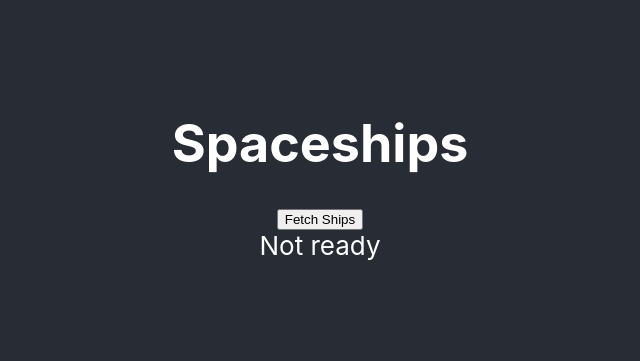
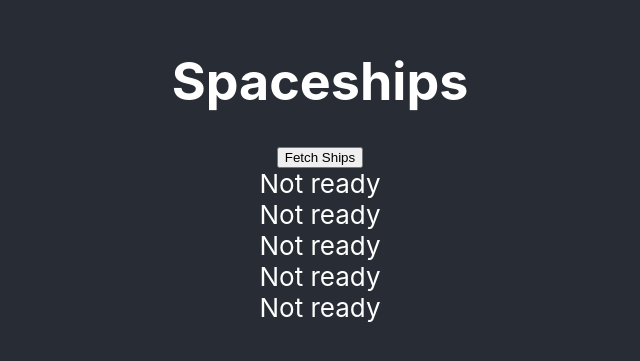
Before and after one commit to macrosxarcadio/fetchtest, a React (Create React App) app: page / in a window 1280 px wide. Shown: the part 231-592 px from the top of the page, without its empty margins (320-960 px from the left). Built offline with nearby package versions, Linux system fonts and the light colour scheme.

Commit message:
huksy install test

```diff
--- a/src/App.js
+++ b/src/App.js
@@ -50,7 +50,12 @@ function App() {
         {datasource ? (
           <Table dataSource={datasource} columns={columns} pagination={false} />
         ) : (
-          <Text>Not ready</Text>
+          <>          <Text>Not ready</Text>
+            <Text>Not ready</Text>
+            <Text>Not ready</Text><Text>Not ready</Text>
+            <Text>Not ready</Text></>
+
+
         )}
       </header>
     </div>
```
Also changed, not shown: 1 other file (tests, documents, lock files or other folders).
